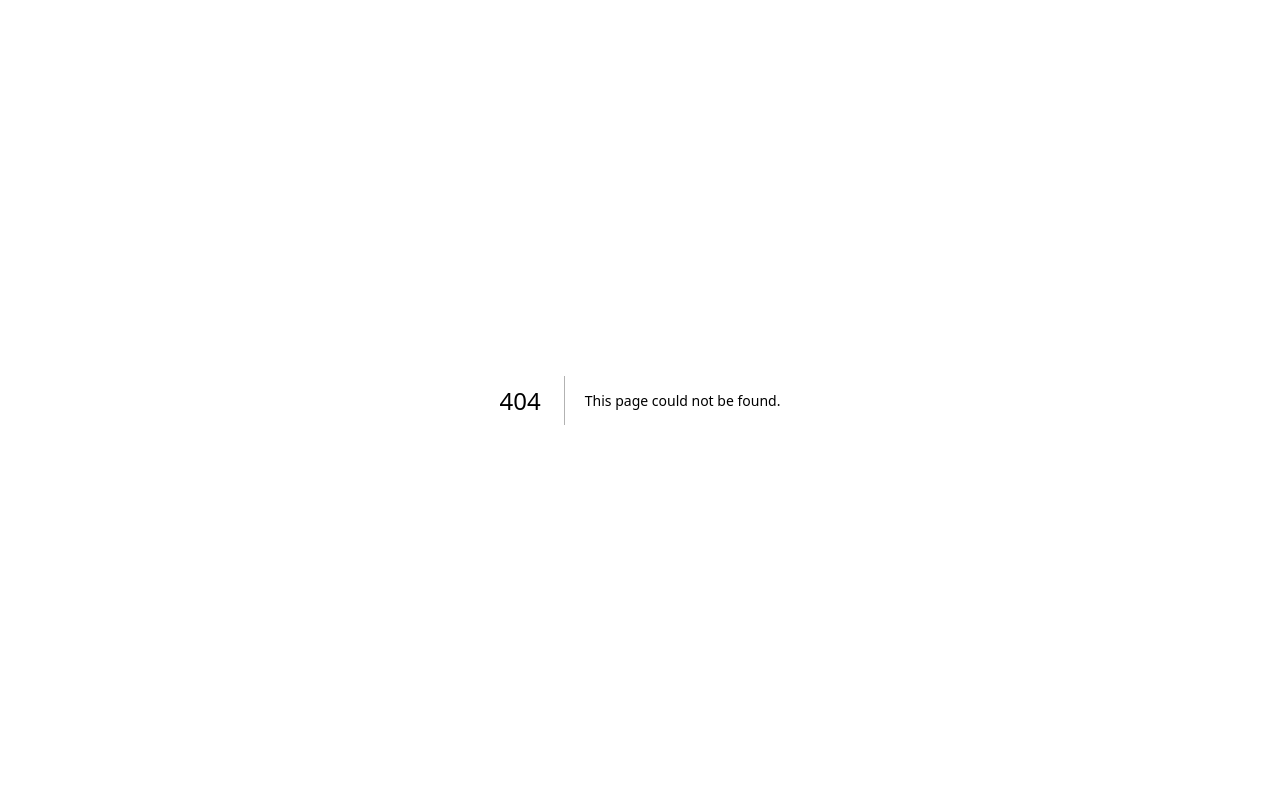
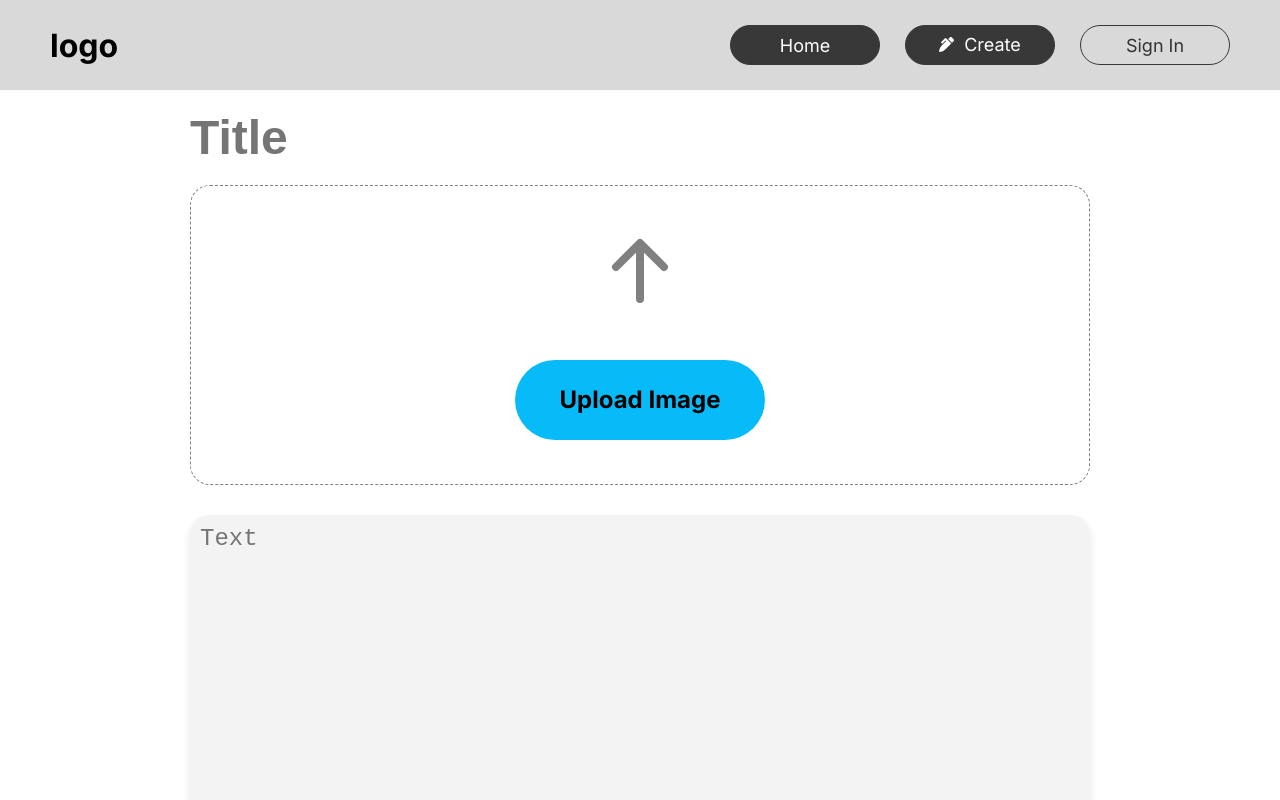
Before and after one commit to keita7777/teamsdev_16_1, a Next.js app: page /create in a window 1280 px wide. Before the commit this address had no page. Shown: the top 800 px of the page. Built offline with nearby package versions, Linux system fonts and the light colour scheme.

Commit message:
ブログ新規作成ページ

```diff
--- /dev/null
+++ b/app/create/page.tsx
@@ -0,0 +1,11 @@
+import ArticleCreate from "@/components/ArticleCreate";
+import Header from "@/components/Header";
+
+export default function Create() {
+  return (
+    <>
+      <Header />
+      <ArticleCreate />
+    </>
+  );
+}
```
